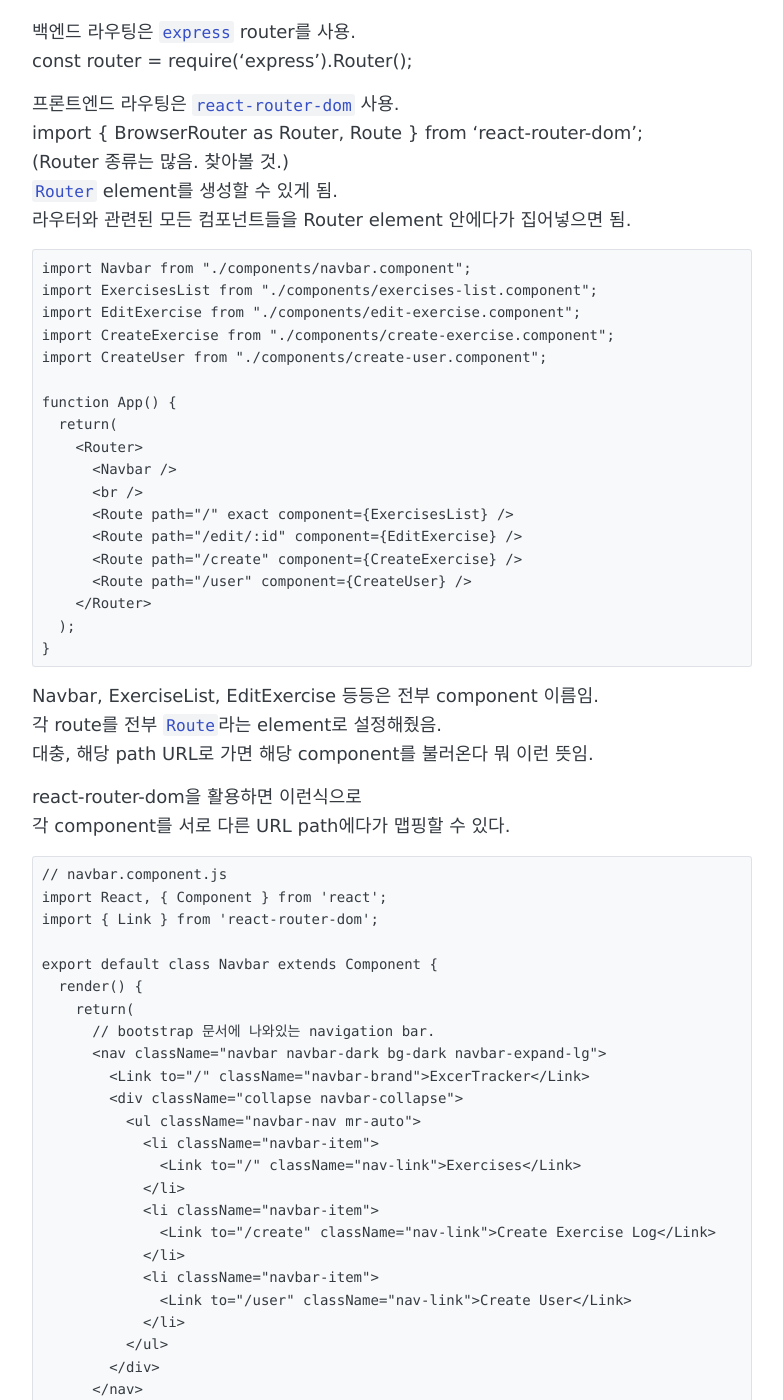
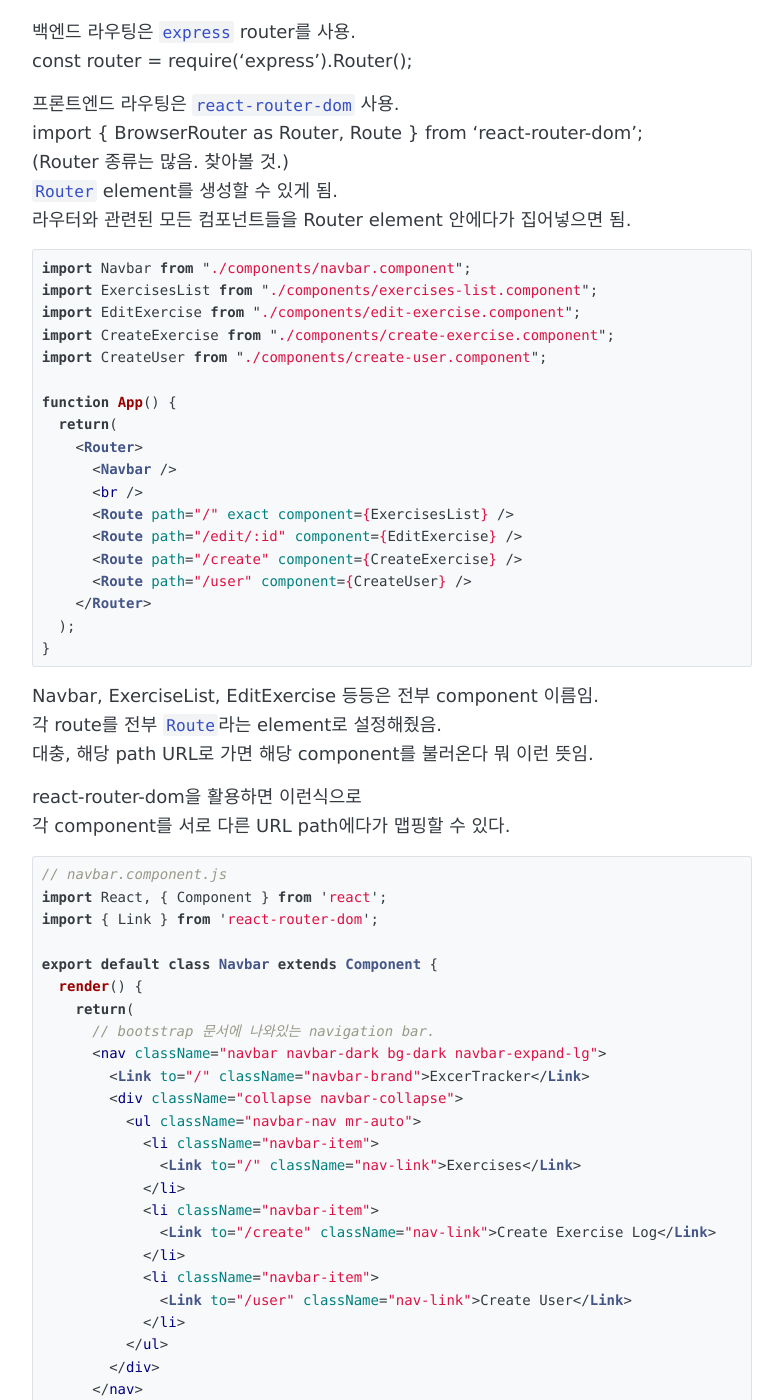
Before and after one commit to iborymagic/iborymagic.github.io, a Jekyll site: the page built from _posts/2020-07-08-MERN-memo.md, in a window 1280 px wide and 1400 px high, scrolled down 847 px. Shown: the whole window, without its empty margins (248-1031 px from the left). Built offline with Jekyll 4.4.1, drawn with Linux system fonts in a browser that asks for light colours; some of the changed text lies outside the part shown.

Commit message:
new post mod

````diff
--- a/_posts/2020-07-08-MERN-memo.md
+++ b/_posts/2020-07-08-MERN-memo.md
@@ -37,7 +37,7 @@ import { BrowserRouter as Router, Route } from 'react-router-dom';
 (Router 종류는 많음. 찾아볼 것.)
 `Router` element를 생성할 수 있게 됨.
 라우터와 관련된 모든 컴포넌트들을 Router element 안에다가 집어넣으면 됨.
-```
+```jsx
 import Navbar from "./components/navbar.component";
 import ExercisesList from "./components/exercises-list.component";
 import EditExercise from "./components/edit-exercise.component";
@@ -63,7 +63,7 @@ Navbar, ExerciseList, EditExercise 등등은 전부 component 이름임.
 
 react-router-dom을 활용하면 이런식으로
 각 component를 서로 다른 URL path에다가 맵핑할 수 있다.
-```
+```jsx
 // navbar.component.js
 import React, { Component } from 'react';
 import { Link } from 'react-router-dom';
````
